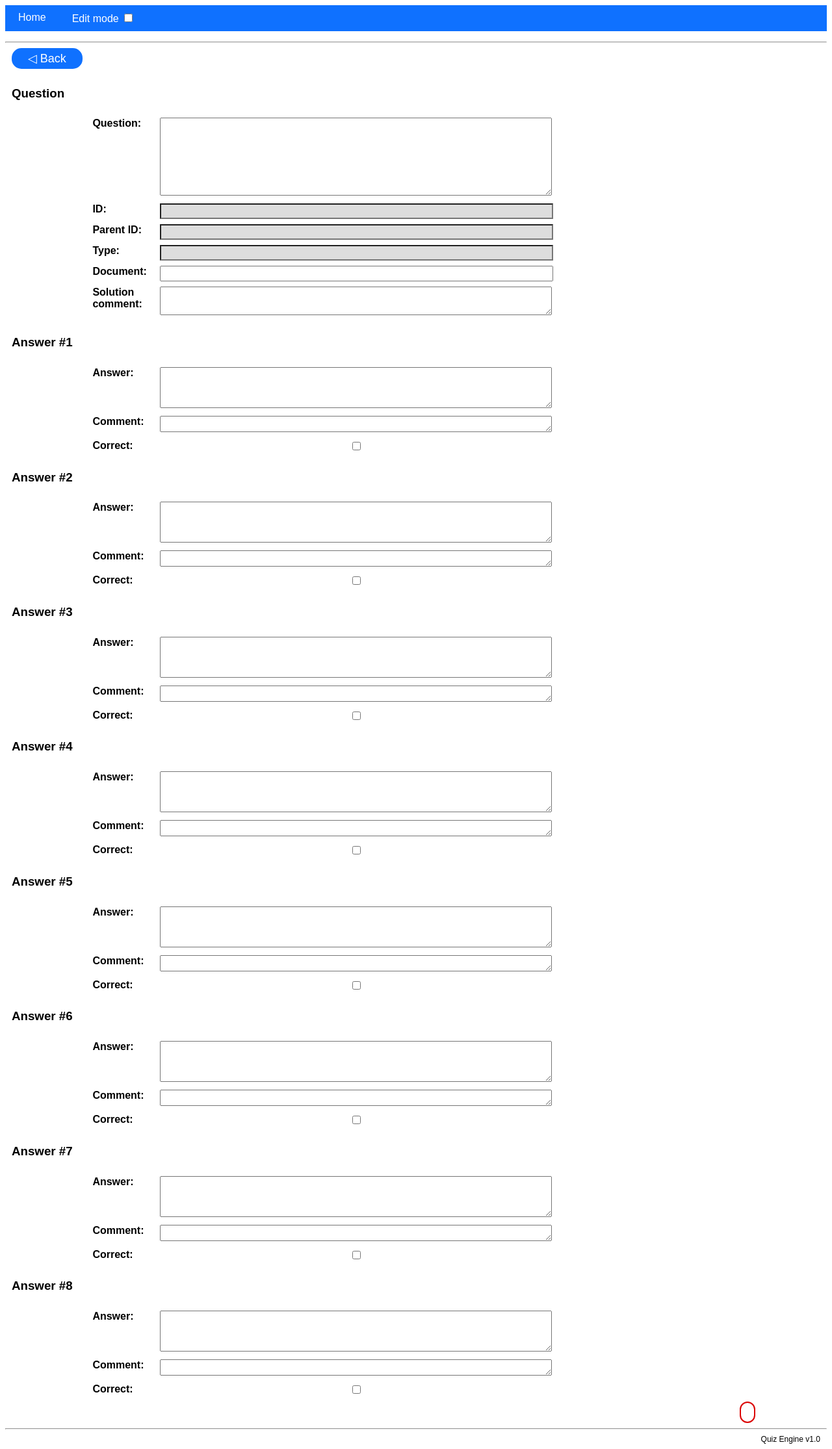
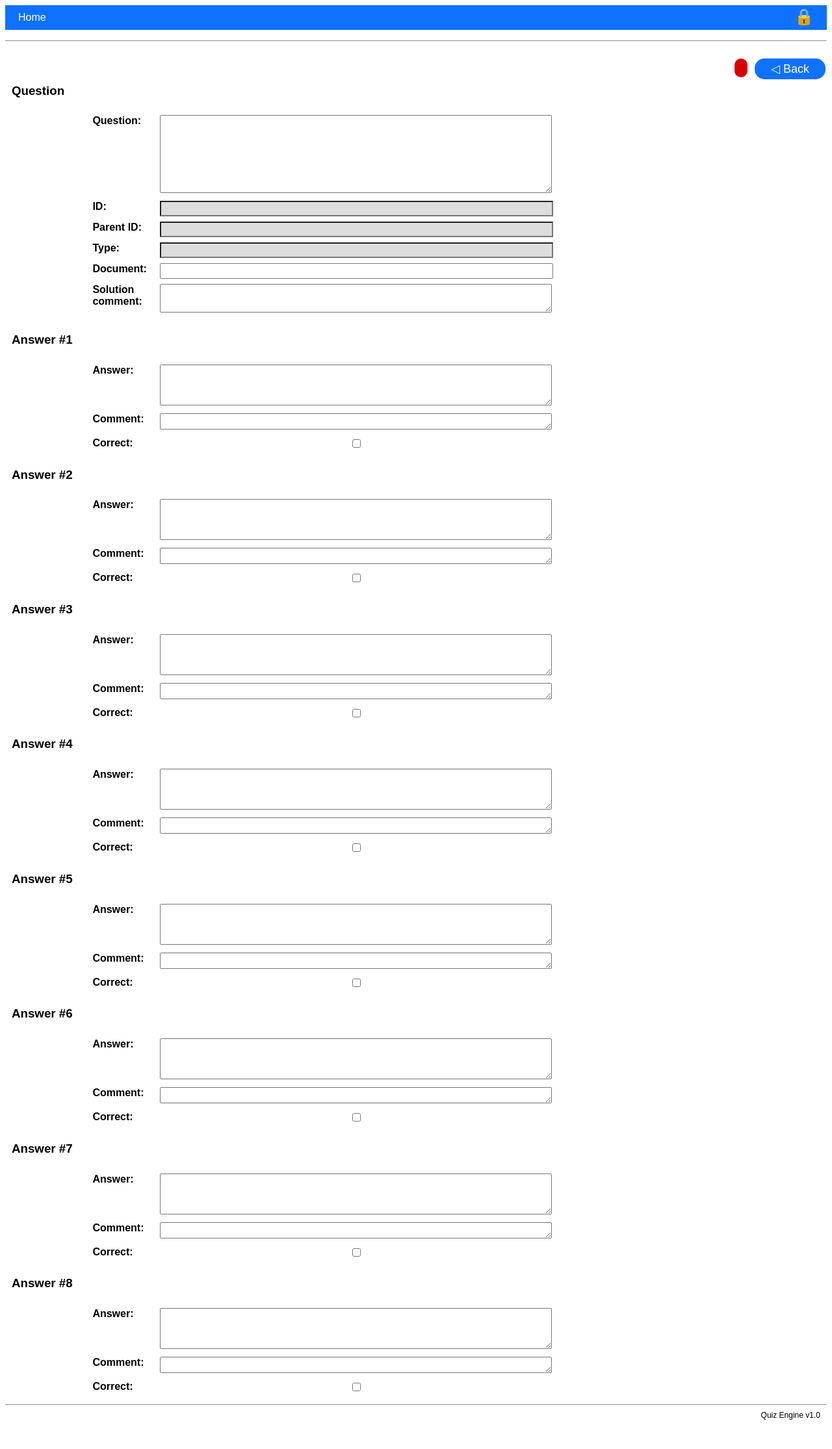
Before and after one commit to khelmric/gcp-quiz-engine, a Flask app: template app/templates/content_data_maintenance.html in a window 1280 px wide. Shown: the whole page at 65% size. After the commit the page ends 2185 px from the top, so only its background shows below. Run offline with Flask 2, Linux system fonts and the light colour scheme; the template is opened without the code that fills it, so the values that code supplies are empty.

Commit message:
update design

```diff
--- a/app/main.py
+++ b/app/main.py
@@ -341,6 +341,7 @@ def question():
             question_text = questions[question_counter].get('question'),
             question_counter = str(int(question_counter)+1),
             question_count = question_count,
+            solution_comment = questions[question_counter].get('solution_comment'),
             answers_char = answers_char,
             answers_order = answers_order,
             selected_answers = selected_answers,
--- a/app/static/css/quiz-engine.css
+++ b/app/static/css/quiz-engine.css
@@ -40,6 +40,7 @@ body {
 
 .edit_mode_active {
   background-color:#db0000;
+  text-align: right;
 }
 
 .navbar {
@@ -57,6 +58,14 @@ body {
 
 .navbar a:hover {
   background-color: #000067;
+}
+
+.edit_mode {
+  float: right;
+  font-size: 24px;
+  padding: 0px!important;
+  margin-top: -6px!important;
+  height: 20px;
 }
 
 .row{
@@ -105,6 +114,83 @@ body {
   transform: translateY(4px);
 }
 
+.backbutton {
+  display: inline-block;
+  padding: 5px 25px;
+  font-size: 18px;
+  cursor: pointer;
+  text-align: center;
+  text-decoration: none;
+  outline: none;
+  color: #fff;
+  background-color: #0f71ff;
+  border: none;
+  border-radius: 15px;
+  position: fixed;
+  top: 90px;
+  right: 10px;
+}
+
+.backbutton:hover {background-color: #000067}
+
+.backbutton:active {
+  background-color: #000067;
+  transform: translateY(4px);
+}
+
+.editbutton {
+  display: inline-block;
+  padding: 4px 10px;
+  font-size: 18px;
+  cursor: pointer;
+  text-align: center;
+  text-decoration: none;
+  color: #fff;
+  background-color: #db0000;
+  outline: none;
+  border: none;
+  /*border: 2px solid #db0000;*/
+  border-radius: 15px;
+}
+
+.editbutton:hover {
+  background-color: #980000;
+  color: #fff;
+}
+
+.editbutton:active {
+  background-color: #980000;
+  transform: translateY(4px);
+}
+
+.updatebutton {
+  display: inline-block;
+  padding: 4px 10px;
+  font-size: 18px;
+  cursor: pointer;
+  text-align: center;
+  text-decoration: none;
+  color: #fff;
+  background-color: #db0000;
+  outline: none;
+  border: none;
+  /*border: 2px solid #db0000;*/
+  border-radius: 15px;
+  position: fixed;
+  top: 90px;
+  right: 130px;
+}
+
+.updatebutton:hover {
+  background-color: #980000;
+  color: #fff;
+}
+
+.updatebutton:active {
+  background-color: #980000;
+  transform: translateY(4px);
+}
+
 .answer_col_char {
   padding-left: 40px;
   padding-right: 10px;
@@ -142,30 +228,6 @@ body {
   font-size: 18px;
 }
 
-.editbutton {
-  display: inline-block;
-  padding: 4px 10px;
-  font-size: 18px;
-  cursor: pointer;
-  text-align: center;
-  text-decoration: none;
-  color: #db0000;
-  background-color: #fff;
-  outline: none;
-  border: 2px solid #db0000;
-  border-radius: 15px;
-}
-
-.editbutton:hover {
-  background-color: #db0000;
-  color: #fff;
-}
-
-.editbutton:active {
-  background-color: #db0000;
-  transform: translateY(4px);
-}
-
 .question_edit_list {
   height: 30px;
 }
--- a/app/templates/content_data_maintenance.html
+++ b/app/templates/content_data_maintenance.html
@@ -3,9 +3,9 @@
 {% block content %}
 
 <div class="row">
-    <div class="col-30">
+    <div class="col-30" style="height: 30px;">
         <form action="/group" method="GET">
-            <input class="actionbutton" type="submit" value="&#9665; Back">
+            <input class="backbutton" type="submit" value="&#9665; Back">
         </form>
     </div>
 </div>
@@ -133,7 +133,7 @@
         <div class="row">
             <div class="col-10"></div>
             <div class="col-80"></div>
-            <div class="col-10"><input class="editbutton" type="submit" value={{ button_text }}></div>
+            <div class="col-10"><input class="updatebutton" type="submit" value={{ button_text }}></div>
         </div>
         <input hidden type="text" value="{{ prev_action }}" name="prev_action">
         <input hidden type="text" value="apply" name="action">
--- a/app/templates/content_group.html
+++ b/app/templates/content_group.html
@@ -3,9 +3,9 @@
 {% block content %}
 
 <div class="row">
-    <div class="col-30">
+    <div class="col-30" style="height: 30px;">
         <form action="/sub_category" method="GET">
-            <input class="actionbutton" type="submit" value="&#9665; Back">
+            <input class="backbutton" type="submit" value="&#9665; Back">
         </form>
     </div>
 </div>
@@ -67,7 +67,7 @@
                     <input hidden type="text" value="{{ selected_group_id }}" name="selected_parent_id">
                     <input hidden type="text" value="question" name="selected_type">
                     <input hidden type="text" value="add" name="action">
-                    <input class="editbutton" type="submit" value="&#10010; Add new">
+                    <input class="updatebutton" type="submit" value="&#10010; Add new">
                 </form>
             </div>
     </div>
--- a/app/templates/content_home.html
+++ b/app/templates/content_home.html
@@ -3,7 +3,7 @@
 {% block content %}
 
 <div class="row">
-    <div class="col-30"></div>
+    <div class="col-30" style="height: 45px;"></div>
 </div>
 <div class="row">
         {% for main_category in main_categories %}
@@ -46,7 +46,7 @@
                     <input hidden type="text" value="" name="selected_name">
                     <input hidden type="text" value="main-category" name="selected_type">
                     <input hidden type="text" value="add" name="action">
-                    <input class="editbutton" type="submit" value="&#10010; Add new">
+                    <input class="updatebutton" style="right: 55px !important;" type="submit" value="&#10010; Add new">
                 </form>
             </div>
         {% endif %}
--- a/app/templates/content_main_category.html
+++ b/app/templates/content_main_category.html
@@ -3,9 +3,9 @@
 {% block content %}
 
 <div class="row">
-    <div class="col-30">
+    <div class="col-30" style="height: 30px;">
         <form action="/index" method="GET">
-            <input class="actionbutton" type="submit" value="&#9665; Back">
+            <input class="backbutton" type="submit" value="&#9665; Back">
         </form>
     </div>
 </div>
@@ -53,7 +53,7 @@
                     <input hidden type="text" value="{{ selected_main_category_id }}" name="selected_parent_id">
                     <input hidden type="text" value="sub-category" name="selected_type">
                     <input hidden type="text" value="add" name="action">
-                    <input class="editbutton" type="submit" value="&#10010; Add new">
+                    <input class="updatebutton" type="submit" value="&#10010; Add new">
                 </form>
             </div>
         {% endif %}
--- a/app/templates/content_sub_category.html
+++ b/app/templates/content_sub_category.html
@@ -3,9 +3,9 @@
 {% block content %}
 
 <div class="row">
-    <div class="col-30">
+    <div class="col-30" style="height: 30px;">
         <form action="/main_category" method="GET">
-            <input class="actionbutton" type="submit" value="&#9665; Back">
+            <input class="backbutton" type="submit" value="&#9665; Back">
         </form>
     </div>
 </div>
@@ -53,7 +53,7 @@
                     <input hidden type="text" value="{{ selected_sub_category_id }}" name="selected_parent_id">
                     <input hidden type="text" value="group" name="selected_type">
                     <input hidden type="text" value="add" name="action">
-                    <input class="editbutton" type="submit" value="&#10010; Add new">
+                    <input class="updatebutton" type="submit" value="&#10010; Add new">
                 </form>
             </div>
         {% endif %}
--- a/app/templates/header.html
+++ b/app/templates/header.html
@@ -1,10 +1,12 @@
 <div class="navbar">
     <a href="/">Home</a>
+    <div class="edit_mode">
     {% if edit_mode == True %}
-        <a class="edit_mode_active" href="/editmode">Edit mode <input type="checkbox" checked readonly></a>
+        <a class="edit_mode_active" href="/editmode">&#128275;</a>
     {% else %}
-        <a href="/editmode">Edit mode <input type="checkbox" readonly></a>
+        <a href="/editmode">&#128274;</a>
     {% endif %}
+    </div>
 </div>
 <div class="row">
     <div class="col-80">
```
Also changed, not shown: app/templates/content_question.html (+10 -2 lines), 1 other file.
